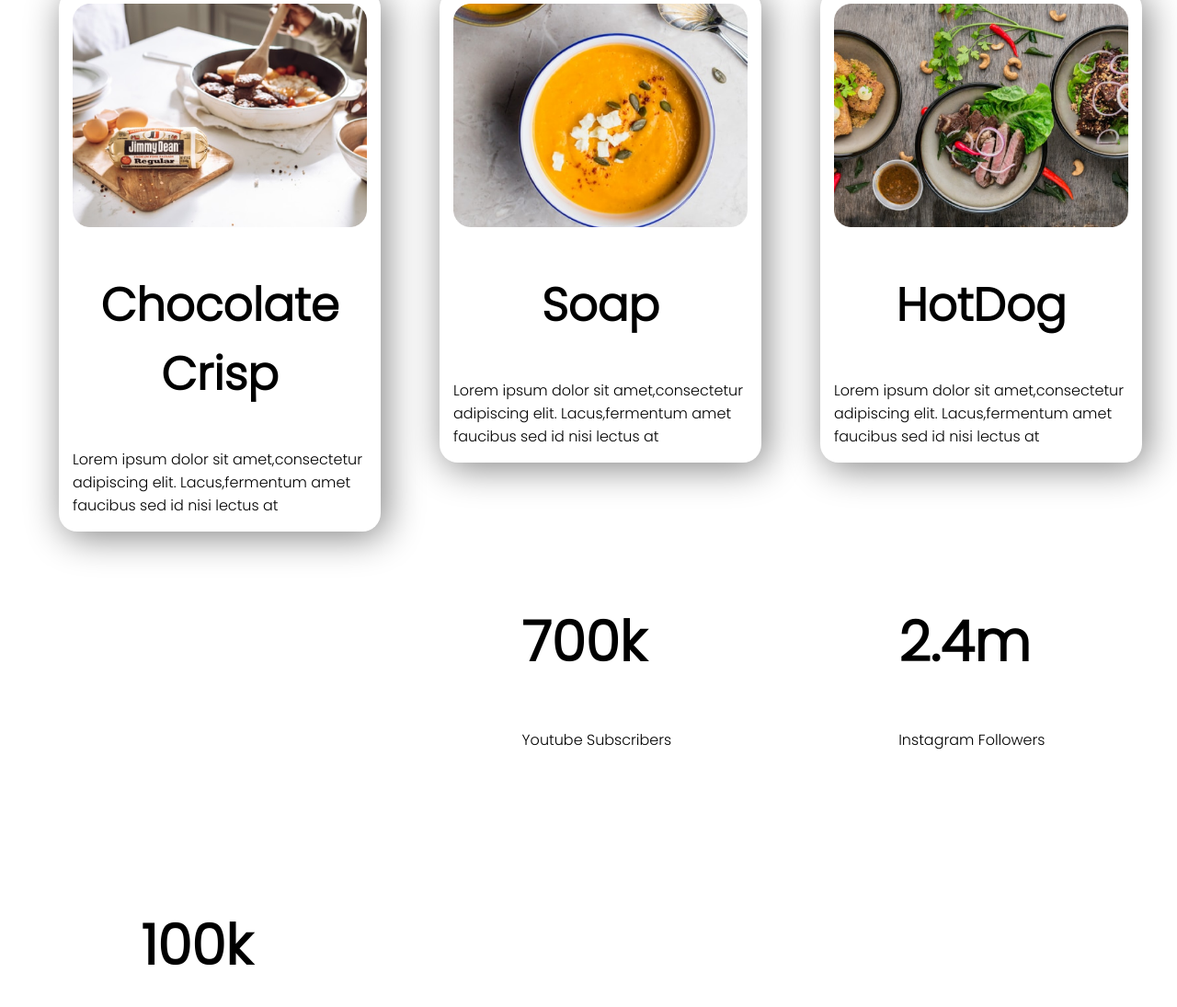
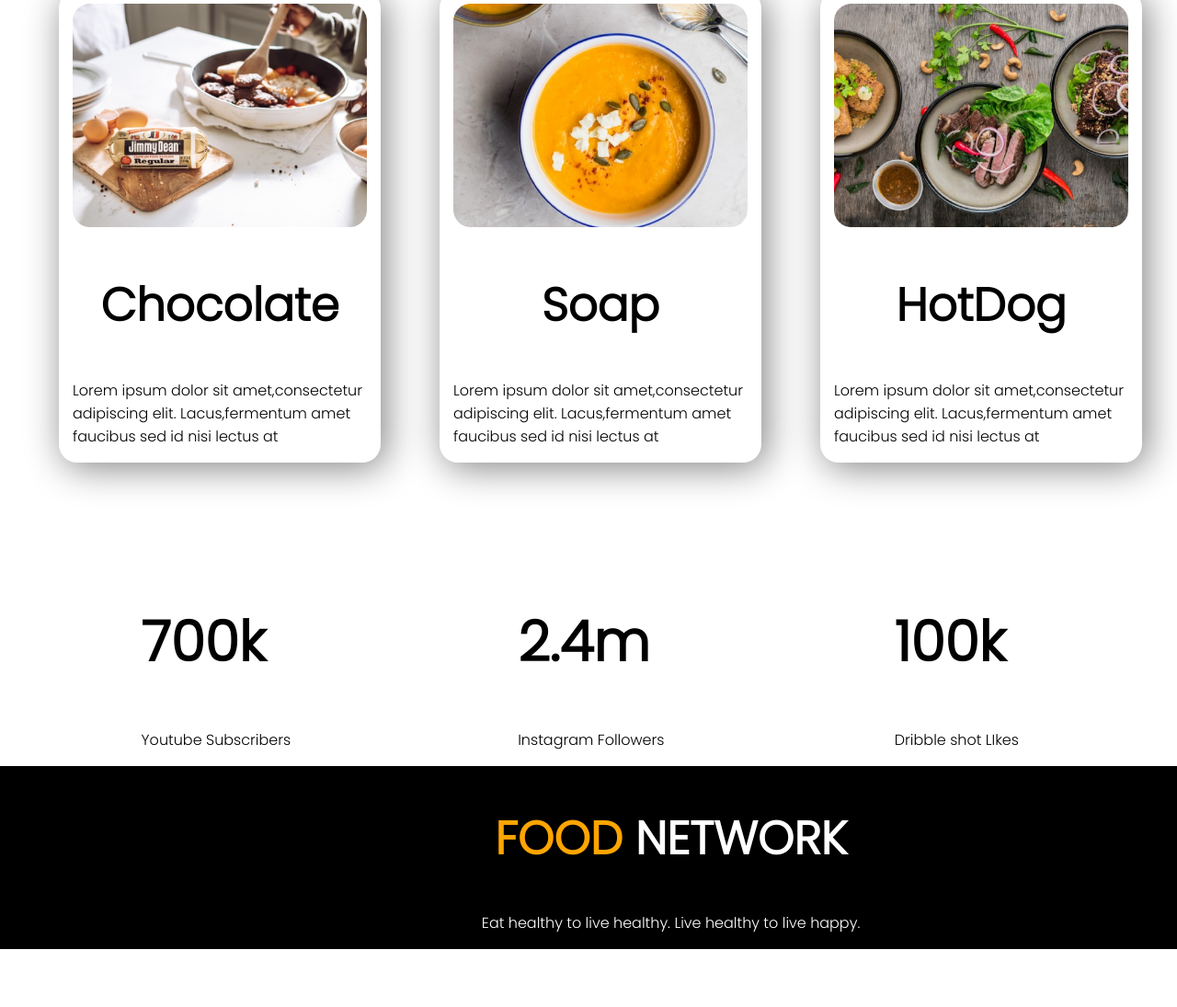
Before and after one commit to Ashfaque-Ahmed/Web_Food_Network, a plain HTML site: page index.html in a window 1280 px wide. Shown: the part 1242-2337 px from the top of the page at 92% size. After the commit the page ends 2274 px from the top, so only its background shows below. Drawn offline with Linux system fonts and the light colour scheme.

Commit message:
Another try

```diff
--- a/index.html
+++ b/index.html
@@ -40,7 +40,7 @@
         <p class="top">Lorem Ipsum is simply dummy text of the printing and typesetting industry.</p><p class="top">Lorem Ipsum has been the industry's standard dummy text ever since the</p><p class="top"> 1500s.</p>
         <div class="recepies boxes">
             <img src="Images/food/Delicious.jpg" alt="" width="100%" height="50%">
-            <h2>Chocolate Crisp</h2>
+            <h2>Chocolate</h2>
             <p>Lorem ipsum dolor sit amet,consectetur adipiscing elit. Lacus,fermentum amet faucibus sed id nisi lectus at</p>
         </div>
         <div class="recepies boxes">
```
